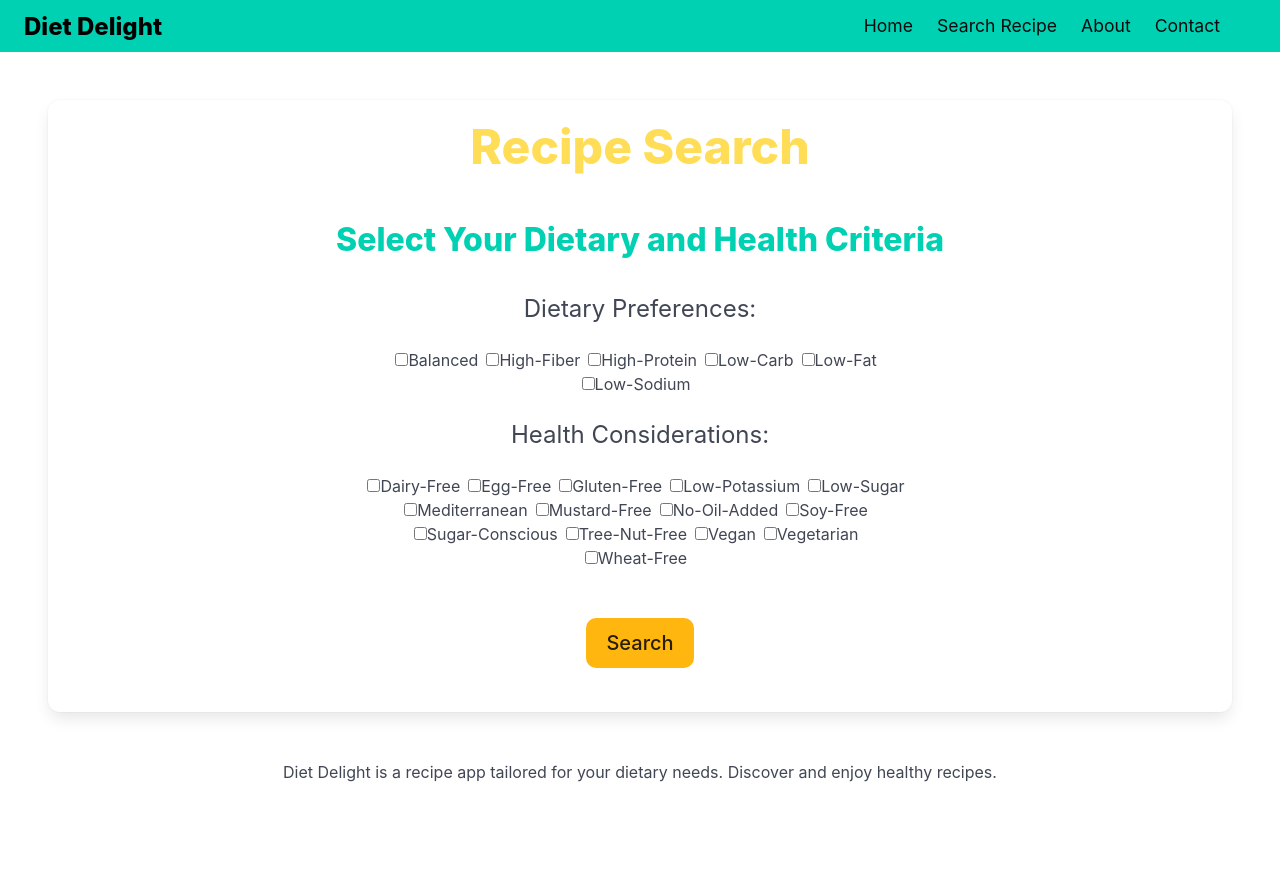
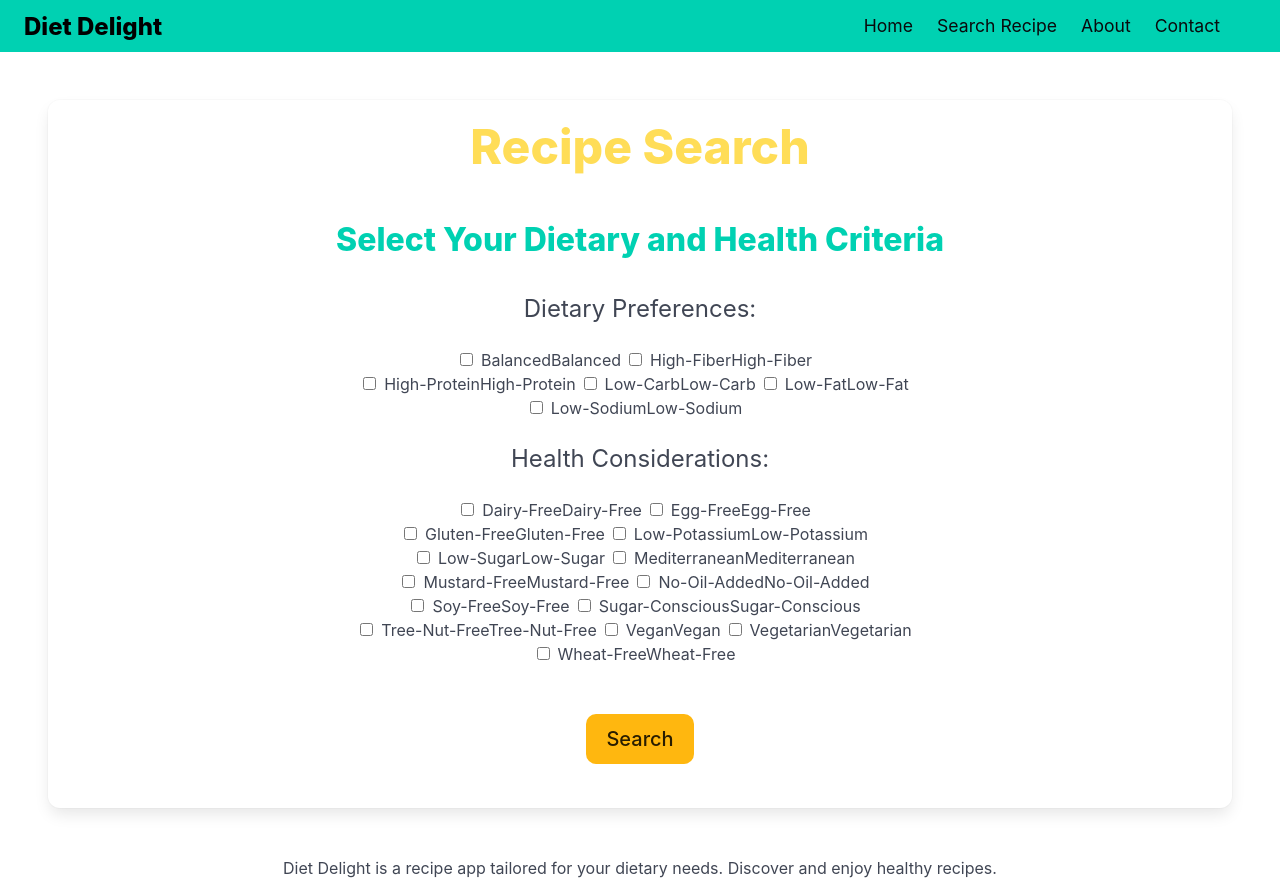
Before and after one commit to jmcaluyafuentes/diet-delight-frontend, a React (Vite) app: page /search in a window 1280 px wide. Before the commit the page ends 800 px from the top, so only its background shows below. Built offline with nearby package versions, Linux system fonts and the light colour scheme.

Commit message:
Fixed issue that made space not actually appear..

```diff
--- a/src/components/CheckboxGroup.jsx
+++ b/src/components/CheckboxGroup.jsx
@@ -18,6 +18,7 @@ const CheckboxGroup = ({ title, options, selectedOptions, onChange }) => {
                         checked={selectedOptions.includes(option)}
                         onChange={(e) => onChange(e, type)}
                     />
+                    <span style={{ marginLeft: '8px' }}>{option}</span>
                     {option}
                 </label>
             ))}
```
